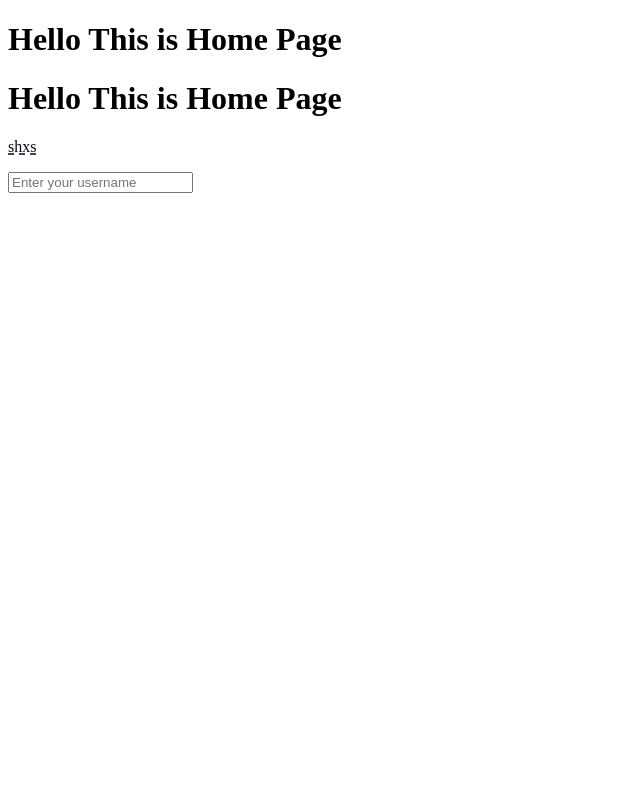
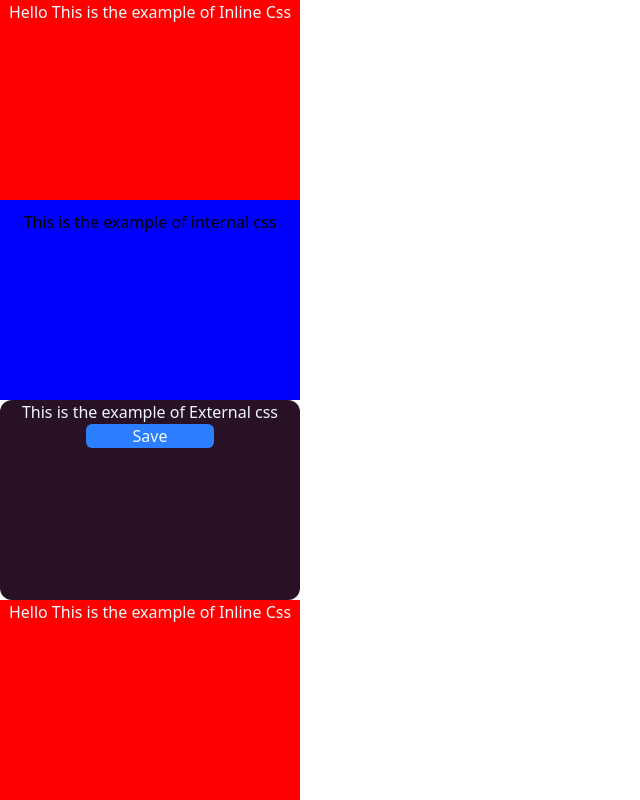
Before and after one commit to rajs1711/NODEJS830PM, a React (Vite) app in the folder frontend/reactapp/: page / in a window 1280 px wide. Shown: the top 800 px of the page, without its empty margins (0-640 px from the left). Built offline with nearby package versions, Linux system fonts and the light colour scheme.

Commit message:
css implementation

```diff
--- a/frontend/reactapp/package.json
+++ b/frontend/reactapp/package.json
@@ -10,8 +10,10 @@
     "preview": "vite preview"
   },
   "dependencies": {
+    "@tailwindcss/vite": "^4.0.17",
     "react": "^19.0.0",
-    "react-dom": "^19.0.0"
+    "react-dom": "^19.0.0",
+    "tailwindcss": "^4.0.17"
   },
   "devDependencies": {
     "@eslint/js": "^9.21.0",
--- /dev/null
+++ b/frontend/reactapp/src/App.css
@@ -0,0 +1,12 @@
+@import "tailwindcss";
+.divStyle{
+    background-color: rgb(40, 17, 38);
+    color: aliceblue;
+    width: 300px;
+    height: 200px;
+    text-align: center;
+    padding: auto;
+}
+.layout{
+    border-radius: 5px;
+}
--- a/frontend/reactapp/src/component/Home.jsx
+++ b/frontend/reactapp/src/component/Home.jsx
@@ -1,9 +1,28 @@
 import React from 'react'
+import '../App.css'
 
 function Home(){
+      const mystyle={
+        backgroundColor:"blue",
+        width:300,
+        height:200,
+        textAlign:"center",
+        padding:"10px"
+      }
+
     return(
         <>
-            <h1>Hello This is Home Page</h1>
+           <div className="divStyle"style={{width:300,height:200,backgroundColor:"red"}}>
+            <h1>Hello This is the example of Inline Css</h1>
+           </div>
+           <div style={mystyle}>
+            <h2>This is the example of internal css</h2>
+           </div>
+            <div className="divStyle rounded-xl">
+            <h2>This is the example of External css</h2>
+            <button className="w-32 rounded-md bg-blue-500 transition delay-150 duration-300 ease-in-out hover:-translate-y-1 hover:scale-110 hover:bg-indigo-500">Save</button>
+           </div>
+
         </>
     )
 }
--- a/frontend/reactapp/vite.config.js
+++ b/frontend/reactapp/vite.config.js
@@ -1,7 +1,8 @@
 import { defineConfig } from 'vite'
 import react from '@vitejs/plugin-react-swc'
+import tailwindcss from '@tailwindcss/vite'
 
 // https://vite.dev/config/
 export default defineConfig({
-  plugins: [react()],
+  plugins: [react(), tailwindcss()],
 })
```
Also changed, not shown: 2 other files (tests, documents, lock files or other folders).
